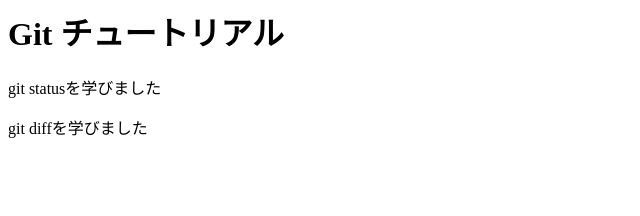
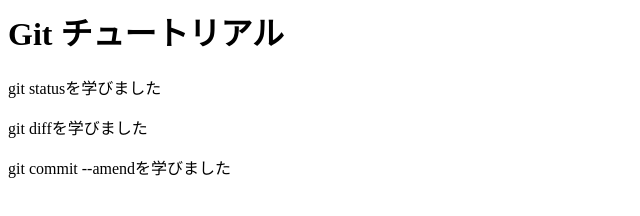
Before and after one commit to Yu-Su-engineer/git_tutorial_back, a plain HTML site: page index.html in a window 1280 px wide. Shown: the whole page, without its empty margins (0-640 px from the left). Drawn offline with Linux system fonts and the light colour scheme.

Commit message:
git commit --amendを追記

```diff
--- a/index.html
+++ b/index.html
@@ -1,3 +1,4 @@
 <h1>Git チュートリアル</h1>
 <p>git statusを学びました</p>
 <p>git diffを学びました</p>
+<p>git commit --amendを学びました</p>
```
